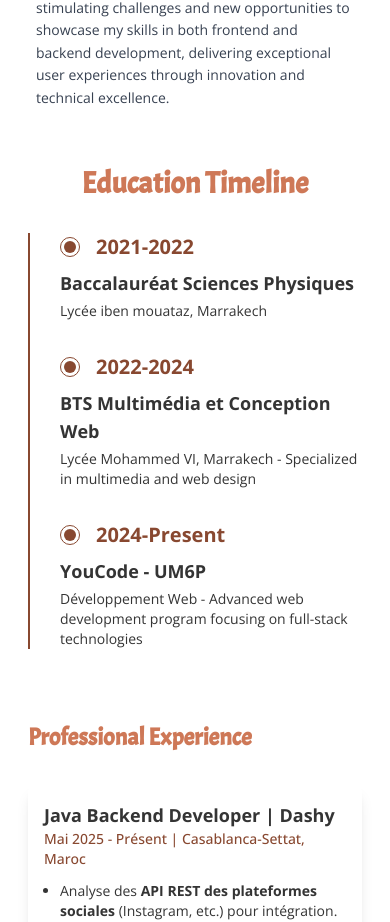
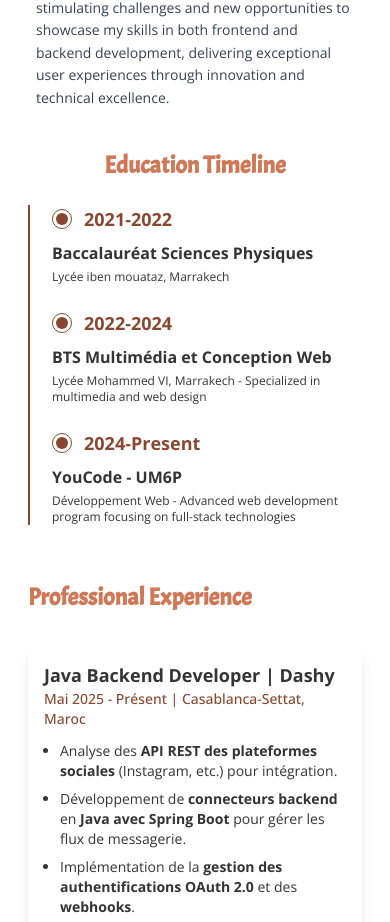
Before and after one commit to Mouadelhiloufi/MouadFolio, a React (Vite) app: page / in a window 390 px wide. Shown: the part 875-1797 px from the top of the page. Built offline with nearby package versions, Linux system fonts and the light colour scheme.

Commit message:
Enhance layout and styling of the Hero and MobileMessage components for better user experience

```diff
--- a/src/components/Education.jsx
+++ b/src/components/Education.jsx
@@ -2,8 +2,10 @@ import React from 'react';
 
 function Education() {
     return (
-        <section className="py-10 px-4 bg-white">
-            <h2 className="text-3xl font-bold text-center text-[#CE7857] mb-8" style={{fontFamily: 'Acme'}}>
+        <section className="py-6 sm:py-8 md:py-10 px-4 sm:px-6 lg:px-8 bg-white">
+            <h2 className="text-2xl sm:text-3xl md:text-4xl font-bold text-center text-[#CE7857]
+                          mb-6 sm:mb-8"
+                style={{fontFamily: 'Acme'}}>
                 Education Timeline
             </h2>
 
@@ -65,46 +67,58 @@ function Education() {
                 <div className="block md:hidden">
                     <div className="relative">
                         <div className="absolute left-0 h-full w-[2px] bg-[#884830]"></div>
-                        <div className="flex flex-col items-start space-y-8 pl-8">
+                        <div className="flex flex-col items-start space-y-6 sm:space-y-8 pl-6 sm:pl-8">
                             {/* 2021-2022 */}
                             <div className="flex flex-col items-start">
                                 <div className="flex items-center">
-                                    <div className="w-5 h-5 bg-white rounded-full border-[1.5px] border-[#884830] flex justify-center items-center mr-4">
+                                    <div className="w-5 h-5 bg-white rounded-full border-[1.5px] border-[#884830] flex justify-center items-center mr-3 sm:mr-4">
                                         <div className="w-3 h-3 bg-[#884830] rounded-full"></div>
                                     </div>
-                                    <p className="text-[#884830] font-semibold text-xl">2021-2022</p>
+                                    <p className="text-[#884830] font-semibold text-lg sm:text-xl">2021-2022</p>
                                 </div>
                                 <div className="max-w-xs text-left mt-2">
-                                    <h3 className="text-[#343434] text-lg font-semibold">Baccalauréat Sciences Physiques</h3>
-                                    <p className="text-[#343434] text-sm mt-1">Lycée iben mouataz, Marrakech</p>
+                                    <h3 className="text-[#343434] text-base sm:text-lg font-semibold">
+                                        Baccalauréat Sciences Physiques
+                                    </h3>
+                                    <p className="text-[#343434] text-xs sm:text-sm mt-1">
+                                        Lycée iben mouataz, Marrakech
+                                    </p>
                                 </div>
                             </div>
 
                             {/* 2022-2024 */}
                             <div className="flex flex-col items-start">
                                 <div className="flex items-center">
-                                    <div className="w-5 h-5 bg-white rounded-full border-[1.5px] border-[#884830] flex justify-center items-center mr-4">
+                                    <div className="w-5 h-5 bg-white rounded-full border-[1.5px] border-[#884830] flex justify-center items-center mr-3 sm:mr-4">
                                         <div className="w-3 h-3 bg-[#884830] rounded-full"></div>
                                     </div>
-                                    <p className="text-[#884830] font-semibold text-xl">2022-2024</p>
+                                    <p className="text-[#884830] font-semibold text-lg sm:text-xl">2022-2024</p>
                                 </div>
                                 <div className="max-w-xs text-left mt-2">
-                                    <h3 className="text-[#343434] text-lg font-semibold">BTS Multimédia et Conception Web</h3>
-                                    <p className="text-[#343434] text-sm mt-1">Lycée Mohammed VI, Marrakech - Specialized in multimedia and web design</p>
+                                    <h3 className="text-[#343434] text-base sm:text-lg font-semibold">
+                                        BTS Multimédia et Conception Web
+                                    </h3>
+                                    <p className="text-[#343434] text-xs sm:text-sm mt-1">
+                                        Lycée Mohammed VI, Marrakech - Specialized in multimedia and web design
+                                    </p>
                                 </div>
                             </div>
 
                             {/* 2024-Present */}
                             <div className="flex flex-col items-start">
                                 <div className="flex items-center">
-                                    <div className="w-5 h-5 bg-white rounded-full border-[1.5px] border-[#884830] flex justify-center items-center mr-4">
+                                    <div className="w-5 h-5 bg-white rounded-full border-[1.5px] border-[#884830] flex justify-center items-center mr-3 sm:mr-4">
                                         <div className="w-3 h-3 bg-[#884830] rounded-full"></div>
                                     </div>
-                                    <p className="text-[#884830] font-semibold text-xl">2024-Present</p>
+                                    <p className="text-[#884830] font-semibold text-lg sm:text-xl">2024-Present</p>
                                 </div>
                                 <div className="max-w-xs text-left mt-2">
-                                    <h3 className="text-[#343434] text-lg font-semibold">YouCode - UM6P</h3>
-                                    <p className="text-[#343434] text-sm mt-1">Développement Web - Advanced web development program focusing on full-stack technologies</p>
+                                    <h3 className="text-[#343434] text-base sm:text-lg font-semibold">
+                                        YouCode - UM6P
+                                    </h3>
+                                    <p className="text-[#343434] text-xs sm:text-sm mt-1">
+                                        Développement Web - Advanced web development program focusing on full-stack technologies
+                                    </p>
                                 </div>
                             </div>
                         </div>
```
